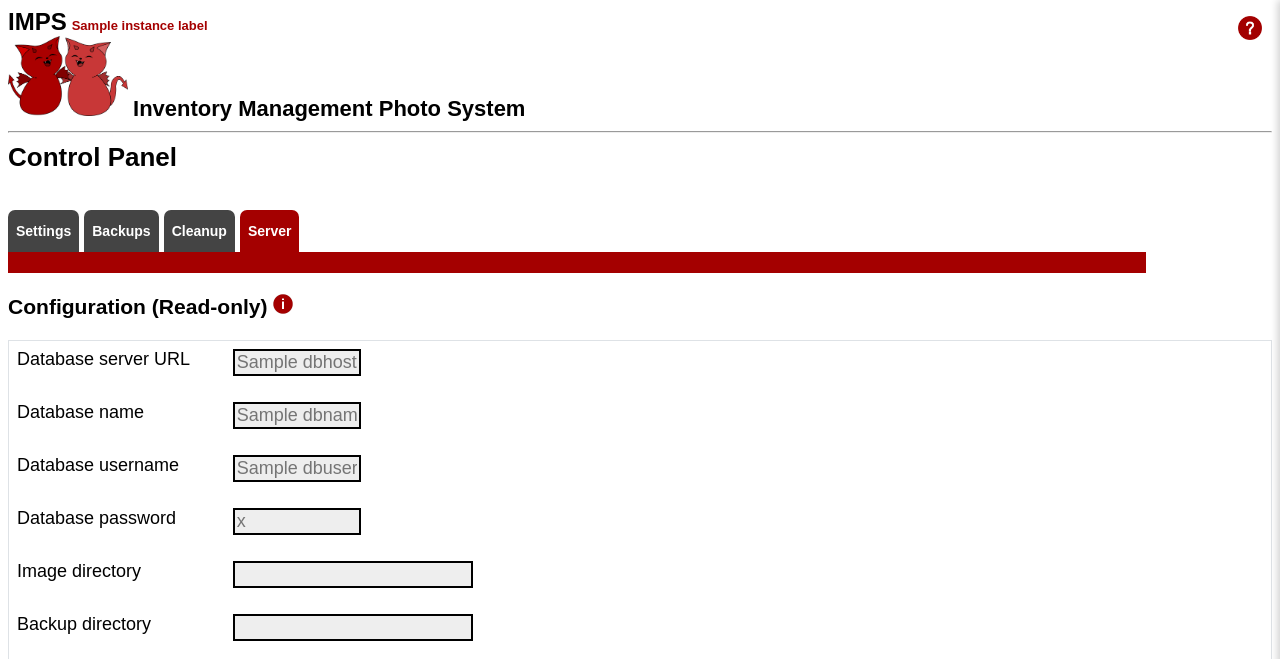
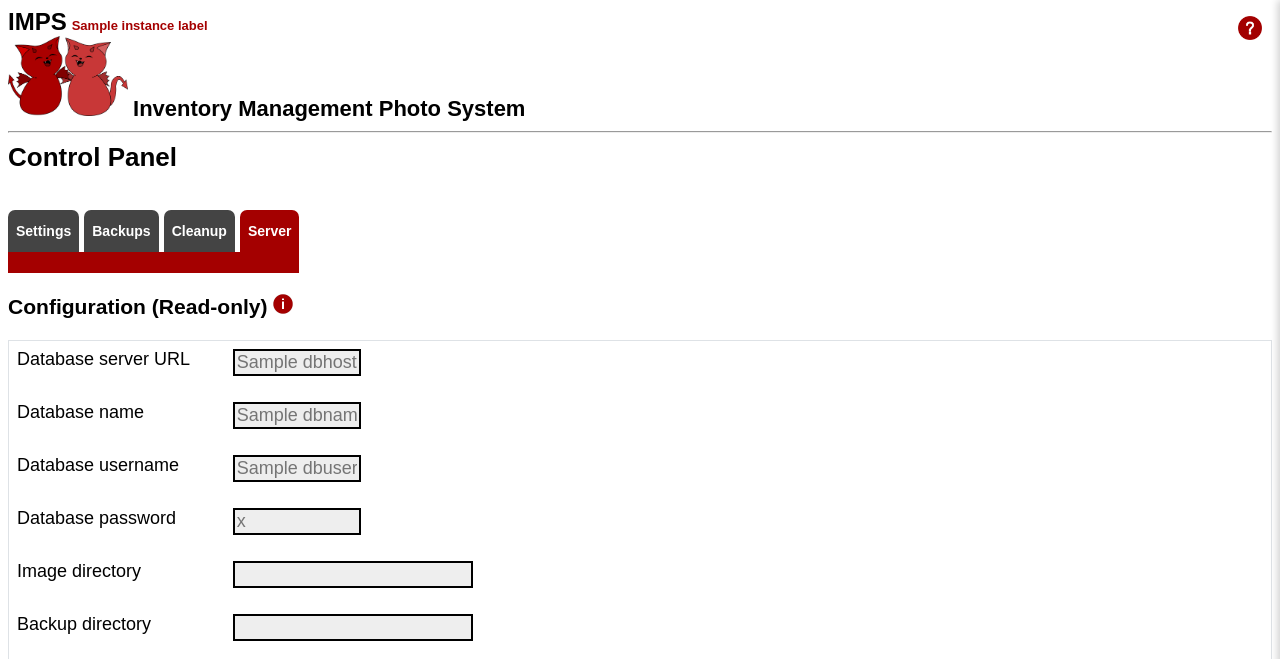
Before and after one commit to airbornedan/IMPS, a Python web app: template templates/control_panel/cp_server.html in a window 1280 px wide. Shown: the top 659 px of the page. Run offline with Jinja, Linux system fonts and the light colour scheme; the template is opened without the code that fills it: most values are stand-ins (such as "Sample title", 1, 10 or a date in 2020); some libraries are stand-ins or nearby versions.

Commit message:
CP tab bar: fix red underline width to match tab row, not 90% of viewport
Co-Authored-By: Claude Sonnet 5 <noreply@anthropic.com>

```diff
--- a/templates/includes/cp_tabs.html
+++ b/templates/includes/cp_tabs.html
@@ -4,10 +4,12 @@
      navigation links styled to look like tabs via the imps_tab_on /
      imps_tab_off classes, no JS required. The including template
      sets active_tab to one of: BoxItem, Backups, Cleanup, Server. -->
-<div>
-  <a href="/control_panel"><button type="button" class="{% if active_tab == 'BoxItem' %}imps_tab_on{% else %}imps_tab_off{% endif %}">Settings</button></a>
-  <a href="/cp_backups"><button type="button" class="{% if active_tab == 'Backups' %}imps_tab_on{% else %}imps_tab_off{% endif %}">Backups</button></a>
-  <a href="/cp_cleanup"><button type="button" class="{% if active_tab == 'Cleanup' %}imps_tab_on{% else %}imps_tab_off{% endif %}">Cleanup</button></a>
-  <a href="/cp_server"><button type="button" class="{% if active_tab == 'Server' %}imps_tab_on{% else %}imps_tab_off{% endif %}">Server</button></a>
+<div style="width: fit-content;">
+  <div>
+    <a href="/control_panel"><button type="button" class="{% if active_tab == 'BoxItem' %}imps_tab_on{% else %}imps_tab_off{% endif %}">Settings</button></a>
+    <a href="/cp_backups"><button type="button" class="{% if active_tab == 'Backups' %}imps_tab_on{% else %}imps_tab_off{% endif %}">Backups</button></a>
+    <a href="/cp_cleanup"><button type="button" class="{% if active_tab == 'Cleanup' %}imps_tab_on{% else %}imps_tab_off{% endif %}">Cleanup</button></a>
+    <a href="/cp_server"><button type="button" class="{% if active_tab == 'Server' %}imps_tab_on{% else %}imps_tab_off{% endif %}">Server</button></a>
+  </div>
+  <div style="width: 100%; background-color:#a40000; padding:0px;">&nbsp;</div>
 </div>
-<div style="width: 90%; background-color:#a40000; padding:0px;">&nbsp;</div>
```
